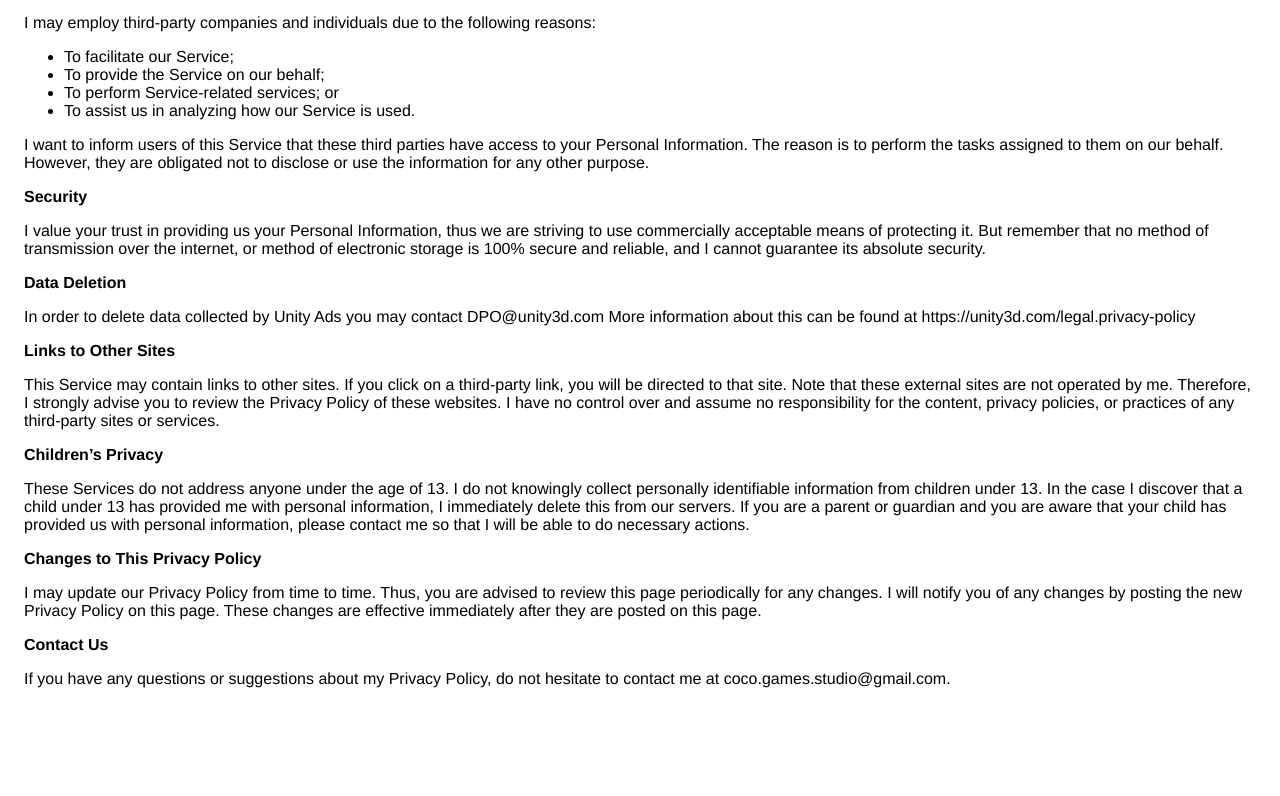
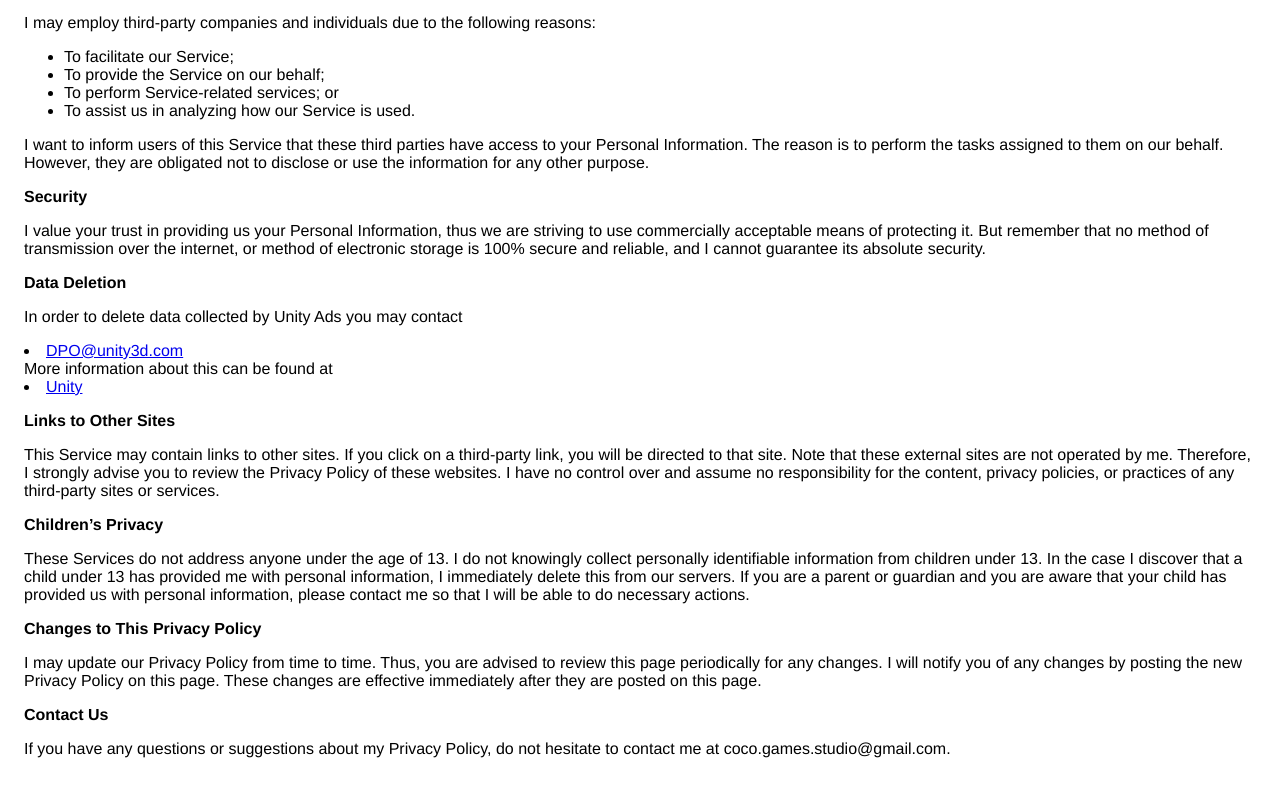
Before and after one commit to Thunder3549p/Bone-Dash-Privacy-Policy, a plain HTML site: page index.html in a window 1280 px wide. Shown: the part 786-1582 px from the top of the page. Before the commit the page ends 1514 px from the top, so only its background shows below. Drawn offline with Linux system fonts and the light colour scheme.

Commit message:
Update index.html

```diff
--- a/index.html
+++ b/index.html
@@ -83,8 +83,8 @@
                     of electronic storage is 100% secure and reliable, and
                     I cannot guarantee its absolute security.
                   </p> <p><strong>Data Deletion</strong></p> <p>
-                      In order to delete data collected by Unity Ads you may contact DPO@unity3d.com
-                      More information about this can be found at https://unity3d.com/legal.privacy-policy
+                      In order to delete data collected by Unity Ads you may contact <li><a href="DPO@unity3d.com" target="_blank">DPO@unity3d.com</a></li>
+                      More information about this can be found at <li><a href="https://unity3d.com/legal/privacy-policy" target="_blank">Unity</a></li>
                   </p> <p><strong>Links to Other Sites</strong></p> <p>
                     This Service may contain links to other sites. If you click
                     on a third-party link, you will be directed to that site.
```
